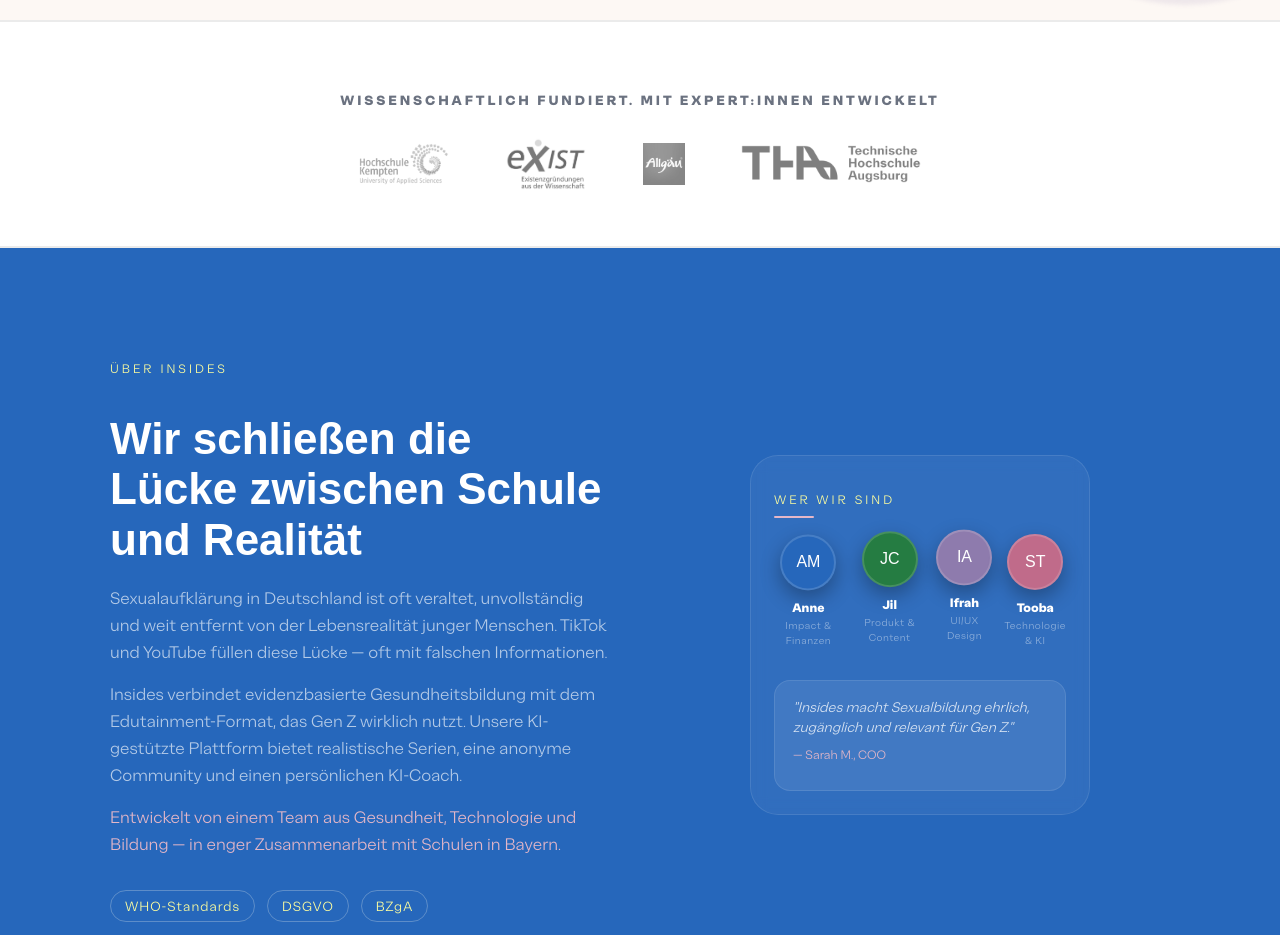
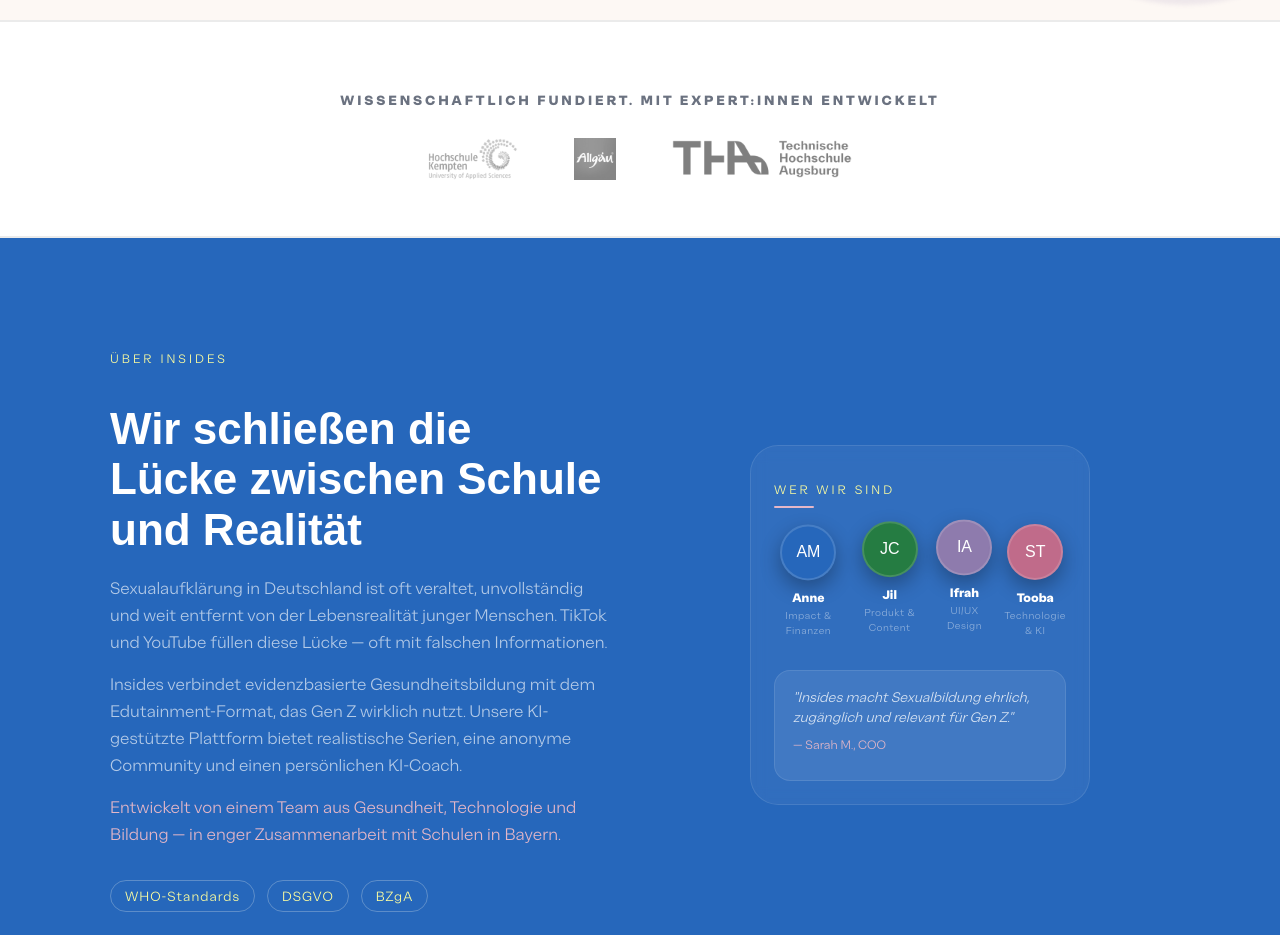
Before and after one commit to toobahasnain/insides-landing, a React (Create React App) app: page / in a window 1280 px wide. Shown: the part 900-1835 px from the top of the page. Built offline with nearby package versions, Linux system fonts and the light colour scheme; a web font is replaced by a local one.

Commit message:
Save staged changes

```diff
--- a/src/App.js
+++ b/src/App.js
@@ -64,7 +64,7 @@ const T = {
     langBtn: "DE",
     hero: {
       badge: "Coming Soon",
-      h1: "Sex ed that", h2: "actually speaks", h3: "your language.",
+      h1: "Watch. Learn. Enjoy", h2: "Real Intimacy",
       sub: "Edutainment. AI Coaching. Anonymous Community. All in one place — for Gen Z and schools.",
       emailLabel: "Be the first to know when we launch",
       emailPlaceholder: "your@email.com", emailBtn: "Notify me",
@@ -596,11 +596,6 @@ export default function App() {
               className="trust-banner__logo"
             />
             <img
-              src="/EXIST logo-exist.jpg"
-              alt="EXIST"
-              className="trust-banner__logo trust-banner__logo--medium"
-            />
-            <img
               src="/allgau digital.jpg"
               alt="Allgäu Digital"
               className="trust-banner__logo trust-banner__logo--square"
```
